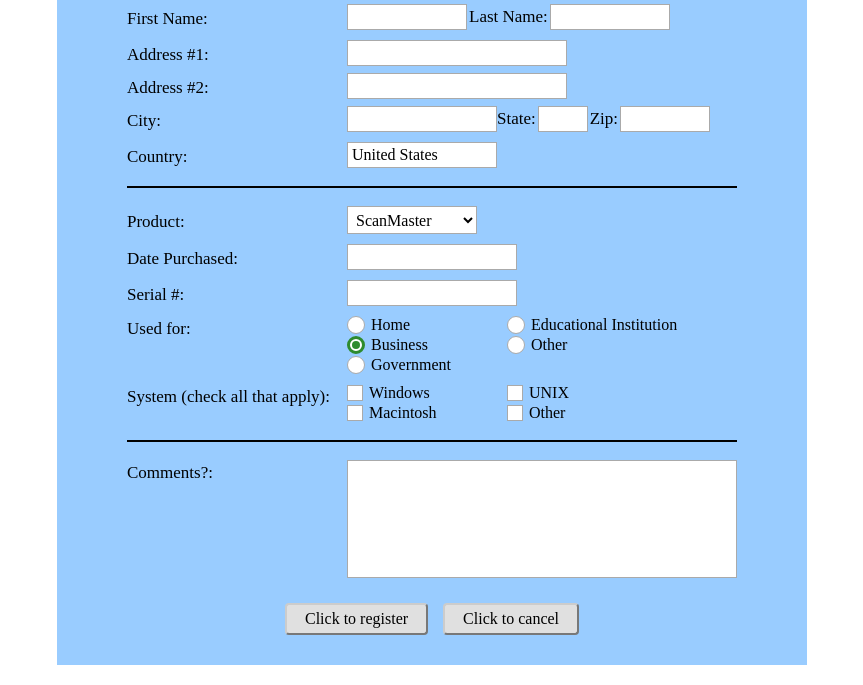
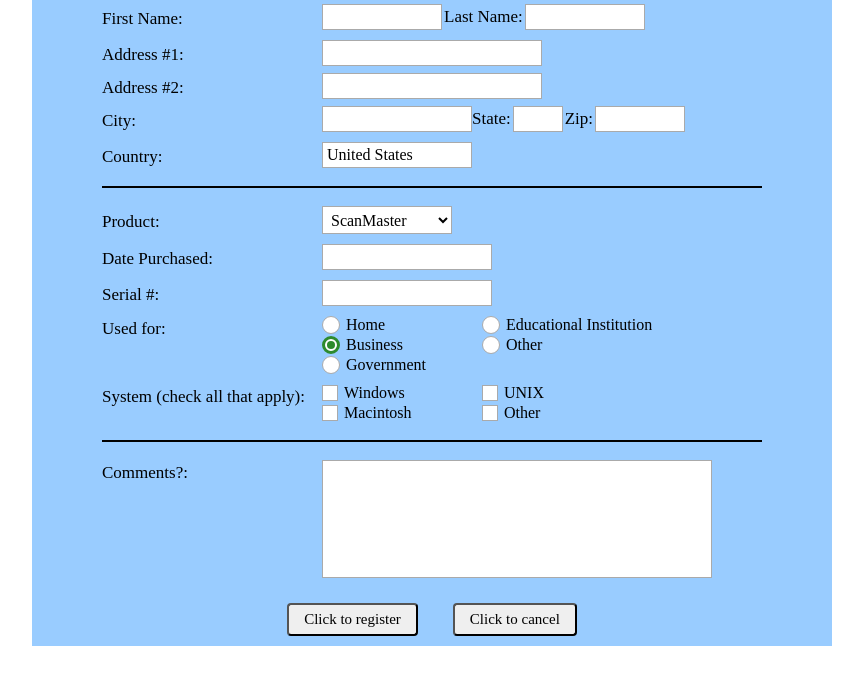
Before and after one commit to hashi0809/baitapform, a plain HTML site: page index.html in a window 1280 px wide. Shown: the part 227-912 px from the top of the page, without its empty margins (208-1071 px from the left). Drawn offline with Linux system fonts and the light colour scheme.

Commit message:
Xoa comment va chinh sua

```diff
--- a/style.css
+++ b/style.css
@@ -1,4 +1,3 @@
-/* ===== RESET & CƠ BẢN ===== */
 * {
   box-sizing: border-box;
   margin: 0;
@@ -15,11 +14,10 @@
 
 .container {
   background-color: #99ccff;
-  width: 750px;
-  padding: 20px 70px 30px 70px;
+  width: 800px;
+  padding: 20px 70px 10px 70px;
 }
 
-/* ===== LOGO ===== */
 .logo {
   width: 310px;
   margin: 0 auto 30px auto;
@@ -44,7 +42,6 @@
   padding: 0px 0;
 }
 
-/* ===== TIÊU ĐỀ ===== */
 h1 {
   text-align: center;
   font-size: 30px;
@@ -59,7 +56,6 @@
   margin-bottom: 7px;
 }
 
-/* ===== FORM ===== */
 form {
   font-size: 17px;
 }
@@ -77,6 +73,7 @@
 .row-name .input-col {
   margin-right: 0px;
 }
+
 .row-name .label-lastname {
   margin-left: 2px;
   margin-right: 2px;
@@ -103,12 +100,10 @@
   margin-right: 2px;
 }
 
-/* State: margin-left 0px (sát lề) */
 .label-state {
   margin-left: 0px;
 }
 
-/* Zip: margin-left 2px */
 .label-zip {
   margin-left: 2px;
 }
@@ -117,7 +112,6 @@
   flex-shrink: 0;
 }
 
-/* ----- INPUT TEXT & SELECT ----- */
 .input-col input[type="text"],
 .input-col select {
   width: 150px;
@@ -128,6 +122,7 @@
   font-family: inherit;
   font-size: 16px;
 }
+
 .input-col.name-col input[type="text"] {
   width: 120px;
 }
@@ -152,11 +147,11 @@
   width: 130px;
   height: 28px;
 }
+
 .input-col.date-col input[type="text"] {
   width: 170px;
 }
 
-/* ----- TEXTAREA ----- */
 .textarea-col textarea {
   width: 390px;
   padding: 4px;
@@ -166,7 +161,6 @@
   resize: none;
 }
 
-/* ===== RADIO & CHECKBOX ===== */
 .radio-grid,
 .checkbox-grid {
   display: grid;
@@ -183,13 +177,12 @@
   cursor: pointer;
 }
 
-/* Radio: mặc định viền xám nhạt */
 .radio-grid input[type="radio"] {
   appearance: none;
   -webkit-appearance: none;
   width: 18px;
   height: 18px;
-  border: 1px solid #aaa; /* Viền xám nhạt khi CHƯA chọn */
+  border: 1px solid #aaa;
   border-radius: 50%;
   background-color: #fff;
   display: inline-flex;
@@ -202,21 +195,19 @@
   box-sizing: border-box;
 }
 
-/* Chỉ khi ĐƯỢC CHỌN: viền xanh dày + chấm xanh */
 .radio-grid input[type="radio"]:checked {
-  border: 3px solid #2e8b2e; /* Viền xanh dày khi được chọn */
+  border: 3px solid #2e8b2e;
 }
 
 .radio-grid input[type="radio"]:checked::after {
   content: "";
   width: 8px;
   height: 8px;
-  background-color: #2e8b2e; /* Chấm xanh ở tâm */
+  background-color: #2e8b2e;
   border-radius: 50%;
   display: block;
 }
 
-/* Checkbox */
 .checkbox-grid input[type="checkbox"] {
   appearance: none;
   -webkit-appearance: none;
@@ -248,31 +239,24 @@
   margin-bottom: 2px;
   display: block;
 }
-/* ===== ĐƯỜNG KẺ NGANG ===== */
+
 .divider {
   border: none;
   border-top: 2px solid #000;
   margin: 18px 0;
 }
 
-/* ===== NÚT BẤM ===== */
 .button-row {
   display: flex;
   justify-content: center;
-  gap: 15px;
+  gap: 35px;
   margin-top: 20px;
 }
 
 .button-row button {
   font-family: inherit;
-  font-size: 16px;
-  padding: 5px 18px;
-  background-color: #e0e0e0;
-  border: 2px outset #ccc;
+  font-size: 15px;
+  padding: 6px 15px;
   cursor: pointer;
   border-radius: 4px;
 }
-
-.button-row button:active {
-  border-style: inset;
-}
```
Also changed, not shown: index.html (+0 -10 lines).
